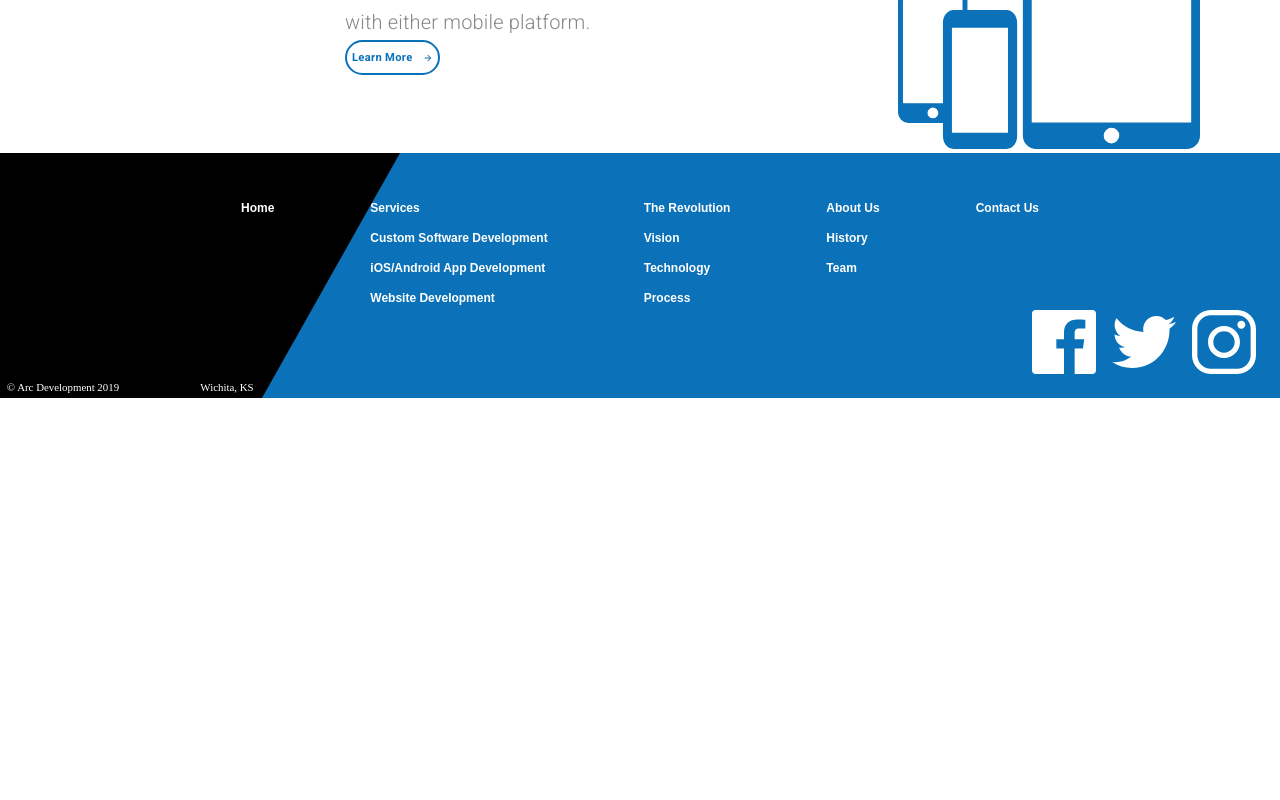
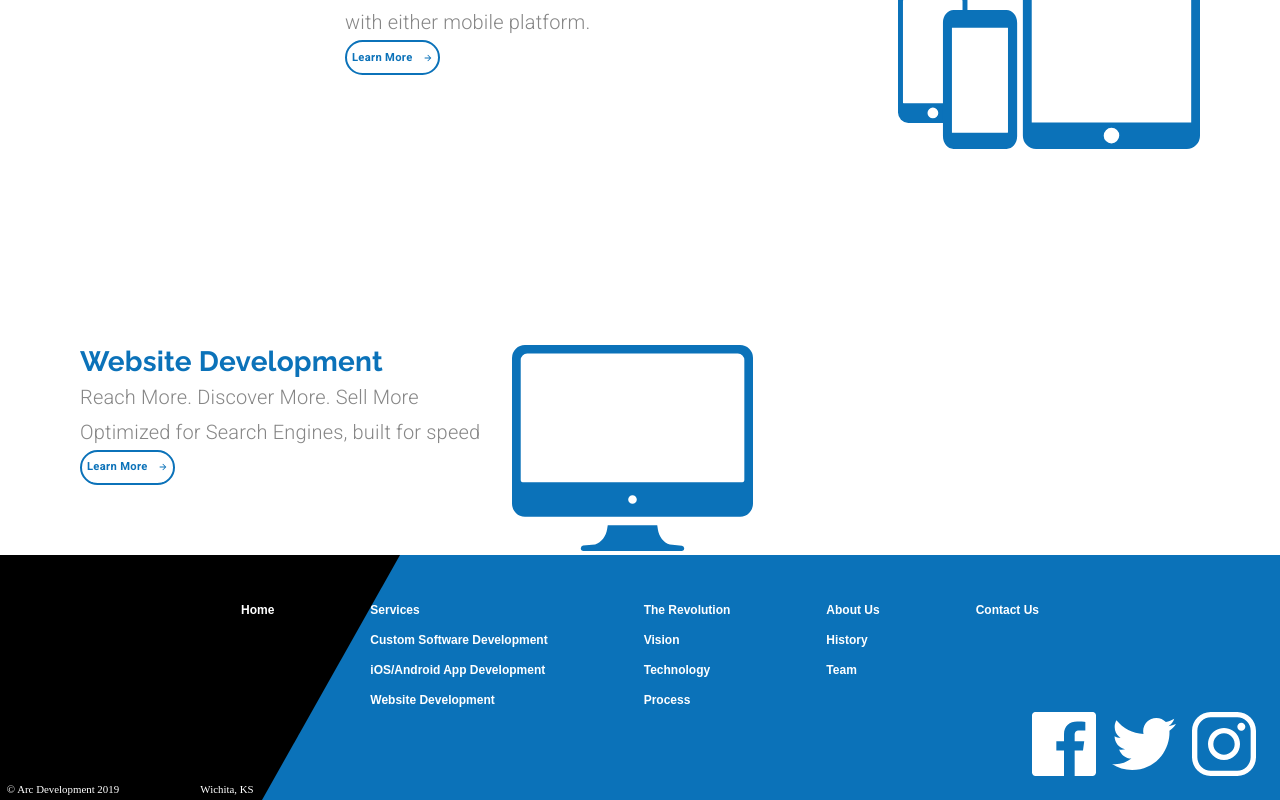
Before and after one commit to NicolaDeastra/MaterialUI-Company-Website, a React (Create React App) app: page / in a window 1280 px wide. Shown: the part 1297-2097 px from the top of the page. Before the commit the page ends 1695 px from the top, so only its background shows below. Built offline with nearby package versions, Linux system fonts and the light colour scheme.

Commit message:
add websites block service

```diff
--- a/src/components/LandingPage.js
+++ b/src/components/LandingPage.js
@@ -10,6 +10,7 @@
 import animationData from "../animations/landinganimation/data";
 import customSoftwareIcon from "../assets/Custom Software Icon.svg";
 import mobileAppsIcon from "../assets/mobileIcon.svg";
+import websitesIcon from "../assets/websiteIcon.svg";
 
 const useStyles = makeStyles((theme) => ({
   animation: {
@@ -220,6 +221,47 @@
           </Grid>
         </Grid>
       </Grid>
+      <Grid item>
+        {" "}
+        {/*-----Websites Block-----*/}
+        <Grid
+          container
+          direction="row"
+          justify={matchesSM ? "center" : undefined}
+          className={classes.serviceContainer}
+        >
+          <Grid
+            item
+            style={{
+              marginLeft: matchesSM ? 0 : "5em",
+              textAlign: matchesSM ? "center" : undefined,
+            }}
+          >
+            <Typography variant="h4">Website Development</Typography>
+            <Typography variant="subtitle1" className={classes.subtitle}>
+              Reach More. Discover More. Sell More
+            </Typography>
+            <Typography variant="subtitle1">
+              Optimized for Search Engines, built for speed
+            </Typography>
+            <Button variant="outlined" className={classes.learnButton}>
+              <span style={{ marginRight: 10 }}>Learn More </span>
+              <ButtonArrow
+                width={10}
+                height={10}
+                fill={theme.palette.common.blue}
+              />
+            </Button>
+          </Grid>
+          <Grid item>
+            <img
+              className={classes.icon}
+              alt="Website icon"
+              src={websitesIcon}
+            />
+          </Grid>
+        </Grid>
+      </Grid>
     </Grid>
   );
 }
```
